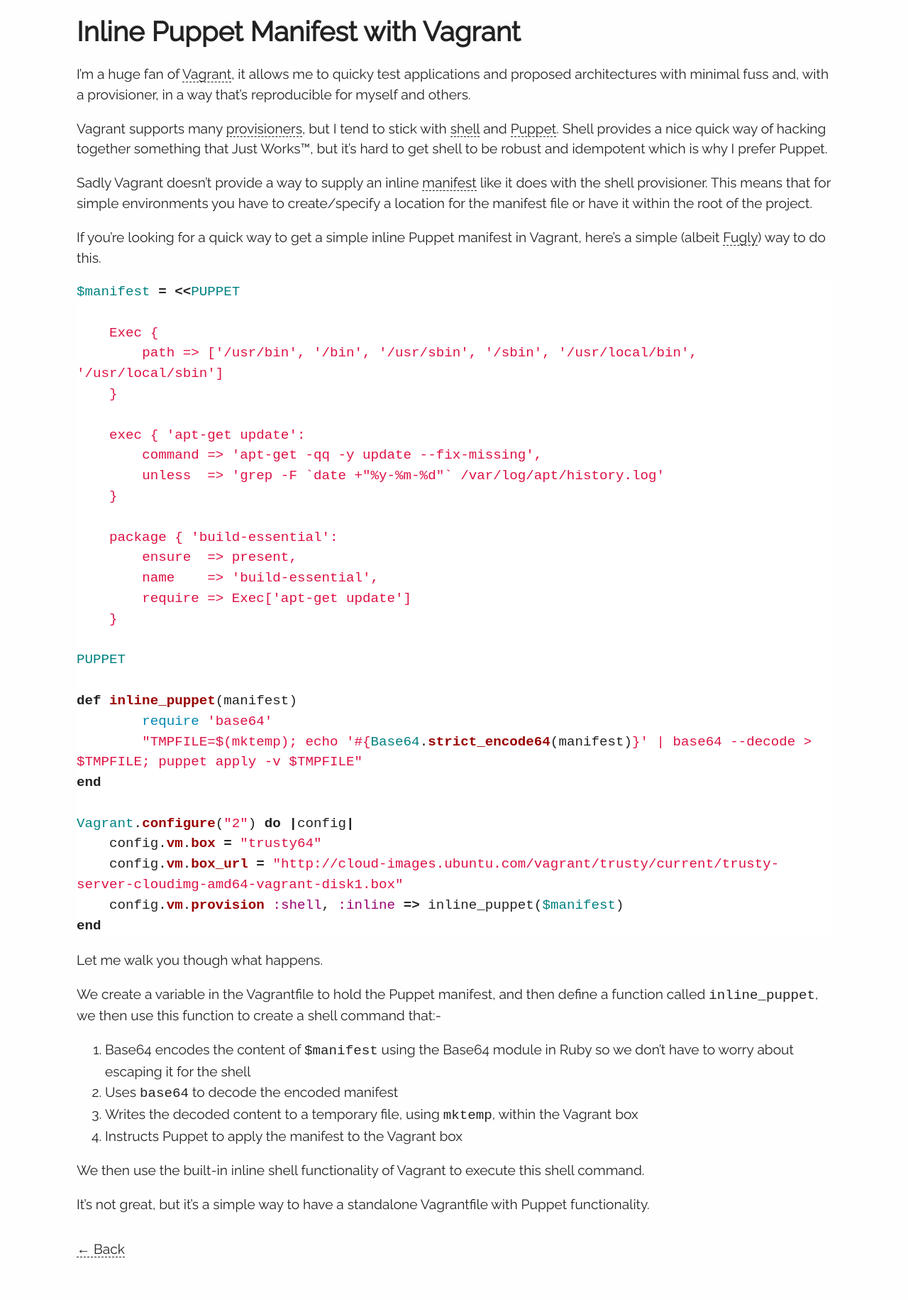
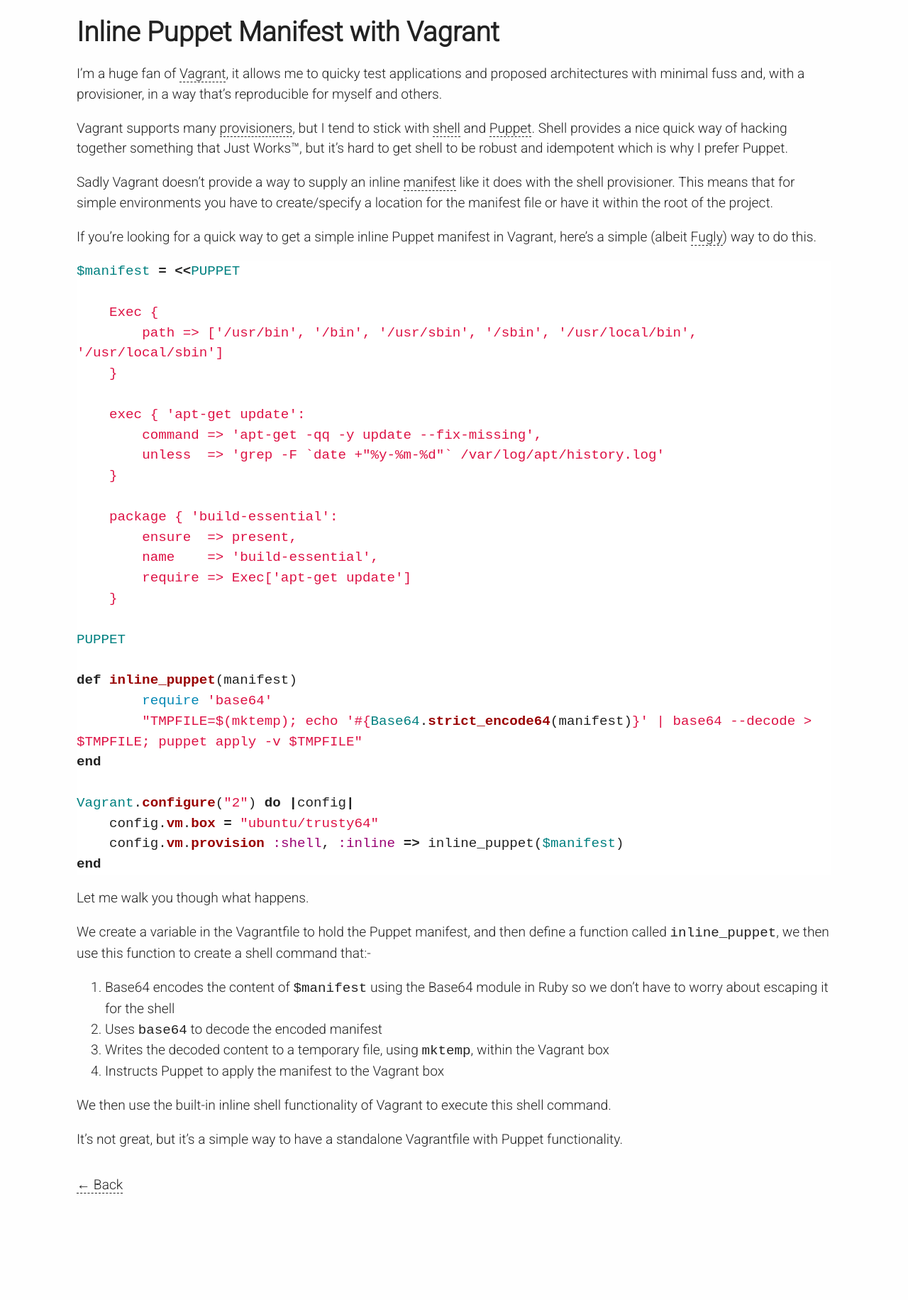
Before and after one commit to anthonysterling/anthonysterling.github.com, a Jekyll site: the page built from _posts/2015-08-12-inline-puppet-manifest-with-vagrant.md, in a window 1280 px wide. Shown: the whole page at 71% size. Built offline with Jekyll 4.4.1, drawn with Linux system fonts in a browser that asks for light colours; after the commit the page ends 1741 px from its top, so only the background shows below that.

Commit message:
Some minor tweaks to stuff

```diff
--- a/_layouts/default.html
+++ b/_layouts/default.html
@@ -3,7 +3,7 @@
     <head>
         <meta charset="utf-8">
         <meta name="viewport" content="width=device-width, initial-scale=1.0">
-        <link href="//fonts.googleapis.com/css?family=Raleway" rel="stylesheet" type="text/css">
+        <link href="//fonts.googleapis.com/css?family=Roboto:300" rel="stylesheet" type="text/css">
         <link href="/assets/css/normalize.css" rel="stylesheet" type="text/css">
         <link href="/assets/css/foundation.min.css" rel="stylesheet" type="text/css">
         <link href="/assets/css/site.css" rel="stylesheet" type="text/css">
--- a/_posts/2015-08-12-inline-puppet-manifest-with-vagrant.md
+++ b/_posts/2015-08-12-inline-puppet-manifest-with-vagrant.md
@@ -39,8 +39,7 @@
 end
 
 Vagrant.configure("2") do |config|
-    config.vm.box = "trusty64"
-    config.vm.box_url = "http://cloud-images.ubuntu.com/vagrant/trusty/current/trusty-server-cloudimg-amd64-vagrant-disk1.box"
+    config.vm.box = "ubuntu/trusty64"
     config.vm.provision :shell, :inline => inline_puppet($manifest)
 end
 
--- a/assets/css/site.css
+++ b/assets/css/site.css
@@ -1,5 +1,5 @@
 body {
-    font-family: 'Raleway', sans-serif;
+    font-family: 'Roboto', sans-serif;
     background-color: #fefefe;
     padding-bottom: 3em;
     color: #222;
```
Also changed, not shown: _posts/2015-08-14-quick-nsq-cluster.md (+0 -1 lines), _posts/2015-10-14-use-jq-to-get-the-external-ip-of-kubernetes-nodes.md (+1 -1 lines).
